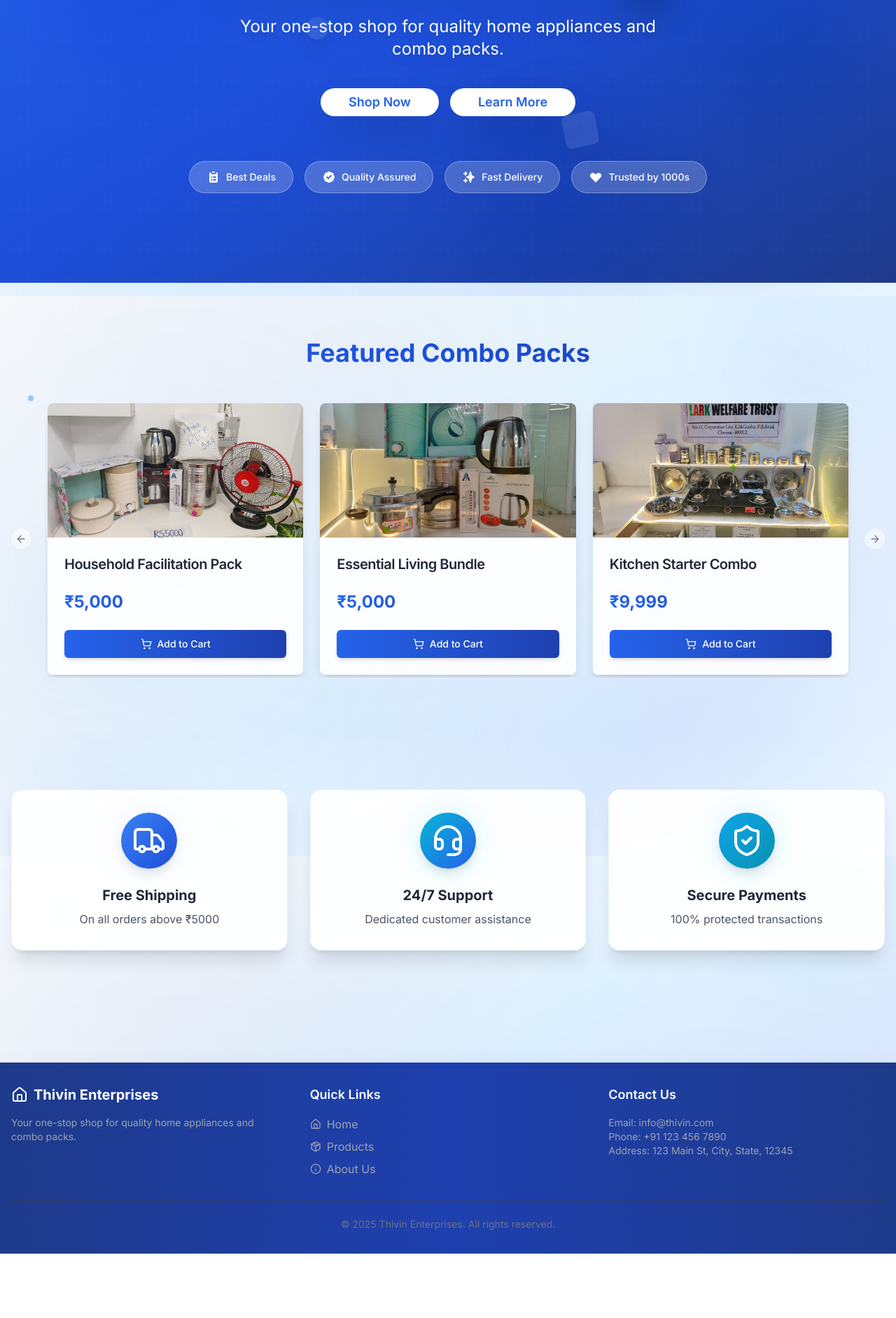
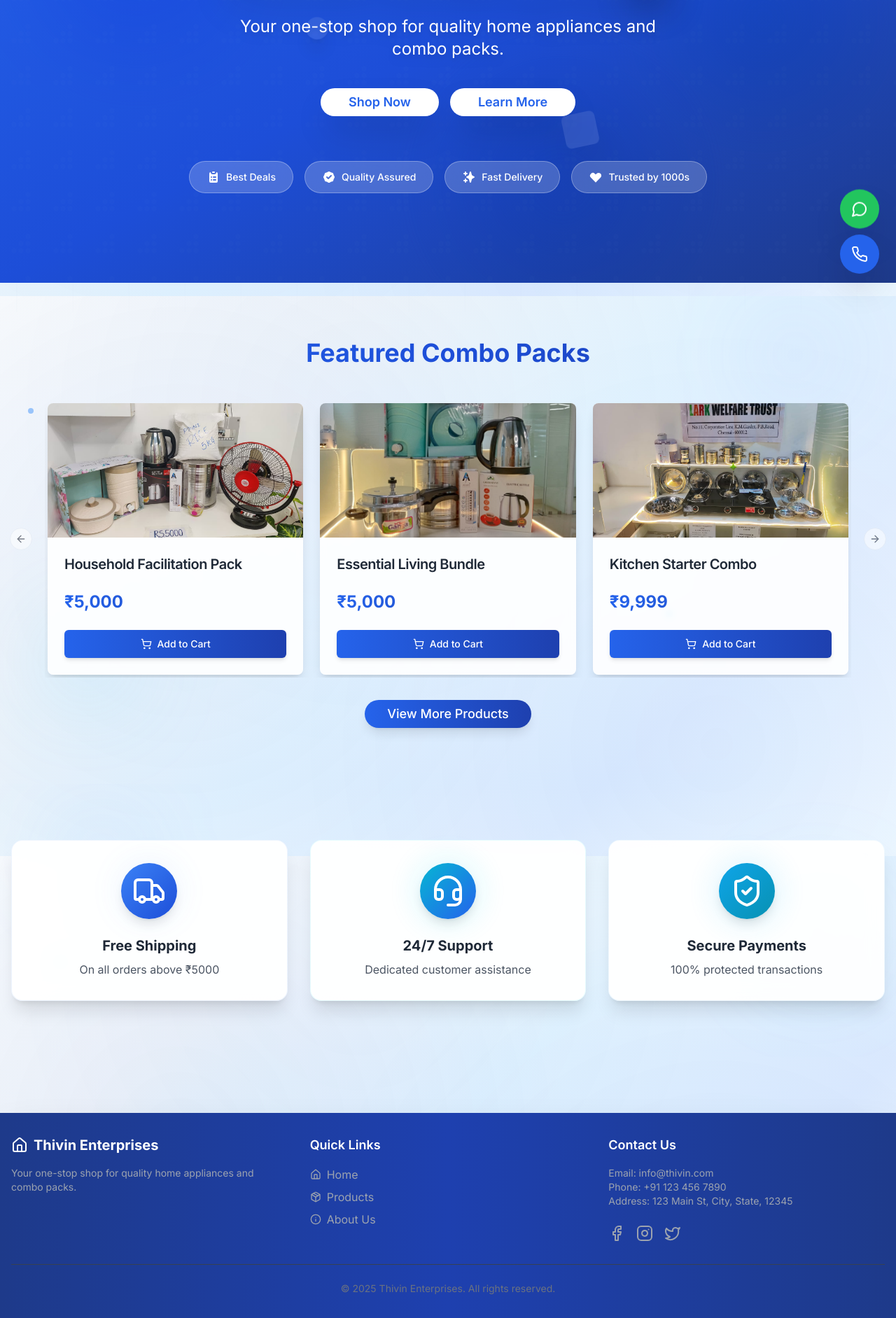
Before and after one commit to kirathrg/thivin-_enterprises, a Next.js app: page / in a window 1280 px wide. Shown: the part 377-2260 px from the top of the page at 70% size. Before the commit the page ends 2168 px from the top, so only its background shows below. Built offline with nearby package versions, Linux system fonts and the light colour scheme.

Commit message:
call integration

```diff
--- a/src/components/Footer.tsx
+++ b/src/components/Footer.tsx
@@ -2,7 +2,7 @@
 
 import React from "react";
 import Link from "next/link";
-import { Home, Package, Info } from "lucide-react";
+import { Home, Package, Info, Facebook, Instagram, Twitter } from "lucide-react";
 
 const Footer = () => {
   const currentYear = new Date().getFullYear();
@@ -44,12 +44,43 @@ const Footer = () => {
             </ul>
           </div>
 
-          {/* Contact Info (Placeholder) */}
+          {/* Contact Info */}
           <div className="flex flex-col items-center md:items-start">
             <h3 className="text-lg font-semibold mb-4">Contact Us</h3>
             <p className="text-gray-400 text-sm">Email: info@thivin.com</p>
             <p className="text-gray-400 text-sm">Phone: +91 123 456 7890</p>
-            <p className="text-gray-400 text-sm">Address: 123 Main St, City, State, 12345</p>
+            <p className="text-gray-400 text-sm mb-4">Address: 123 Main St, City, State, 12345</p>
+
+            {/* Social Media Links */}
+            <div className="flex gap-4 mt-2">
+              <a
+                href="https://facebook.com"
+                target="_blank"
+                rel="noopener noreferrer"
+                className="text-gray-400 hover:text-blue-400 transition-colors"
+                aria-label="Facebook"
+              >
+                <Facebook className="h-6 w-6" />
+              </a>
+              <a
+                href="https://instagram.com"
+                target="_blank"
+                rel="noopener noreferrer"
+                className="text-gray-400 hover:text-pink-400 transition-colors"
+                aria-label="Instagram"
+              >
+                <Instagram className="h-6 w-6" />
+              </a>
+              <a
+                href="https://twitter.com"
+                target="_blank"
+                rel="noopener noreferrer"
+                className="text-gray-400 hover:text-blue-300 transition-colors"
+                aria-label="Twitter"
+              >
+                <Twitter className="h-6 w-6" />
+              </a>
+            </div>
           </div>
         </div>
 
--- a/src/components/Navbar.tsx
+++ b/src/components/Navbar.tsx
@@ -17,7 +17,7 @@ import {
 } from "lucide-react";
 import { Button } from "@/components/ui/button";
 import { Input } from "@/components/ui/input";
-import { Sheet, SheetContent, SheetTrigger } from "@/components/ui/sheet";
+import { Sheet, SheetContent, SheetTrigger, SheetHeader, SheetTitle } from "@/components/ui/sheet";
 import { Badge } from "@/components/ui/badge";
 import { useCart } from "@/context/CartContext";
 import { useAuth } from "@/context/AuthContext";
@@ -137,55 +137,57 @@ const Navbar = () => {
         <Button
           variant="ghost"
           size="icon"
-          className="relative hover:bg-purple-50/50"
+          className="relative hover:bg-blue-50"
           onClick={() => setIsCartDrawerOpen(true)}
         >
-          <ShoppingCart className="h-6 w-6 text-purple-600" />
+          <ShoppingCart className="h-6 w-6 text-blue-600" />
           {cartItemCount > 0 && (
-            <Badge className="absolute -top-2 -right-2 h-5 w-5 flex items-center justify-center rounded-full bg-gradient-to-r from-pink-500 to-red-500 text-white shadow-lg">
+            <Badge className="absolute -top-2 -right-2 h-5 w-5 flex items-center justify-center rounded-full bg-gradient-to-r from-blue-500 to-blue-700 text-white shadow-lg">
               {cartItemCount}
             </Badge>
           )}
         </Button>
         <Sheet>
           <SheetTrigger asChild>
-            <Button variant="ghost" size="icon" className="hover:bg-purple-50/50">
-              <Menu className="h-6 w-6 text-purple-600" />
+            <Button variant="ghost" size="icon" className="hover:bg-blue-50">
+              <Menu className="h-6 w-6 text-blue-600" />
             </Button>
           </SheetTrigger>
-          <SheetContent side="right" className="w-[250px] sm:w-[300px] flex flex-col border-l-4 border-purple-300 bg-gradient-to-b from-white to-purple-50/30">
-            <h2 className="text-xl font-bold bg-gradient-to-r from-indigo-600 to-purple-600 bg-clip-text text-transparent mb-4">Menu</h2>
+          <SheetContent side="right" className="w-[250px] sm:w-[300px] flex flex-col border-l-4 border-blue-300 bg-gradient-to-b from-white to-blue-50/30">
+            <SheetHeader>
+              <SheetTitle className="text-xl font-bold bg-gradient-to-r from-blue-600 via-blue-700 to-blue-800 bg-clip-text text-transparent">Menu</SheetTitle>
+            </SheetHeader>
             <form onSubmit={handleSearchSubmit} className="flex flex-col gap-2">
               <Input
                 type="text"
                 placeholder="Search..."
-                className="w-full focus-visible:ring-purple-600 border-purple-200"
+                className="w-full focus-visible:ring-blue-600 border-blue-200"
                 value={searchQuery}
                 onChange={(e) => setSearchQuery(e.target.value)}
               />
-              <Button type="submit" className="w-full bg-gradient-to-r from-indigo-600 to-purple-600 hover:from-indigo-700 hover:to-purple-700 text-white flex items-center gap-2 justify-center">
+              <Button type="submit" className="w-full bg-gradient-to-r from-blue-600 to-blue-800 hover:from-blue-700 hover:to-blue-900 text-white flex items-center gap-2 justify-center">
                 <Search className="h-4 w-4" /> Search
               </Button>
             </form>
             <div className="flex flex-col gap-2 mt-4">
-              <Button asChild variant="ghost" className="justify-start text-purple-600 hover:text-purple-700 hover:bg-purple-100/50">
+              <Button asChild variant="ghost" className="justify-start text-blue-600 hover:text-blue-700 hover:bg-blue-50">
                 <Link href="/" className="flex items-center gap-2">
                   <Home className="h-4 w-4" /> Home
                 </Link>
               </Button>
-              <Button asChild variant="ghost" className="justify-start text-purple-600 hover:text-purple-700 hover:bg-purple-100/50">
+              <Button asChild variant="ghost" className="justify-start text-blue-600 hover:text-blue-700 hover:bg-blue-50">
                 <Link href="/products" className="flex items-center gap-2">
                   <Package className="h-4 w-4" /> Products
                 </Link>
               </Button>
-              <Button asChild variant="ghost" className="justify-start text-purple-600 hover:text-purple-700 hover:bg-purple-100/50">
+              <Button asChild variant="ghost" className="justify-start text-blue-600 hover:text-blue-700 hover:bg-blue-50">
                 <Link href="/about-us" className="flex items-center gap-2">
                   <Info className="h-4 w-4" /> About Us
                 </Link>
               </Button>
               {isAuthenticated ? (
                 <>
-                  <Button asChild variant="ghost" className="justify-start text-purple-600 hover:text-purple-700 hover:bg-purple-100/50">
+                  <Button asChild variant="ghost" className="justify-start text-blue-600 hover:text-blue-700 hover:bg-blue-50">
                     <Link href="/profile" className="flex items-center gap-2">
                       <UserRoundCog className="h-4 w-4" /> Profile
                     </Link>
@@ -202,7 +204,7 @@ const Navbar = () => {
                 <Button
                   variant="ghost"
                   onClick={() => setIsAuthModalOpen(true)}
-                  className="justify-start text-purple-600 hover:text-purple-700 hover:bg-purple-100/50"
+                  className="justify-start text-blue-600 hover:text-blue-700 hover:bg-blue-50"
                 >
                   <LogIn className="h-4 w-4 mr-2" /> Login / Sign Up
                 </Button>
--- a/src/views/Index.tsx
+++ b/src/views/Index.tsx
@@ -6,7 +6,7 @@ import Link from "next/link";
 import { products } from "@/data/products";
 import ProductCard from "@/components/ProductCard"; // Keep ProductCard for individual use if needed, but not directly in the grid
 import ProductCarousel from "@/components/ProductCarousel"; // Import the new ProductCarousel
-import { Truck, Headset, ShieldCheck } from "lucide-react";
+import { Truck, Headset, ShieldCheck, Phone, MessageCircle } from "lucide-react";
 import React from "react";
 
 const Index = () => {
@@ -110,6 +110,11 @@ const Index = () => {
           <div className="animate-[slideUp_0.8s_ease-out]" style={{animationDelay: '0.2s'}}>
             <ProductCarousel products={products} /> {/* Use the ProductCarousel here */}
           </div>
+          <div className="flex justify-center mt-8 animate-fade-in" style={{animationDelay: '0.4s'}}>
+            <Button asChild className="bg-gradient-to-r from-blue-600 to-blue-800 hover:from-blue-700 hover:to-blue-900 text-white px-8 py-3 text-lg rounded-full shadow-lg hover:shadow-xl transition-all hover:scale-105">
+              <Link href="/products">View More Products</Link>
+            </Button>
+          </div>
         </div>
       </section>
 
@@ -162,6 +167,29 @@ const Index = () => {
       </section>
 
       <MadeWithDyad />
+
+      {/* Floating Contact Buttons */}
+      <div className="fixed bottom-6 right-6 flex flex-col gap-4 z-50">
+        {/* WhatsApp Button */}
+        <a
+          href="https://wa.me/911234567890"
+          target="_blank"
+          rel="noopener noreferrer"
+          className="group bg-green-500 hover:bg-green-600 text-white p-4 rounded-full shadow-2xl transition-all hover:scale-110 animate-[float_3s_ease-in-out_infinite]"
+          aria-label="Contact on WhatsApp"
+        >
+          <MessageCircle className="h-6 w-6" />
+        </a>
+
+        {/* Call Button */}
+        <a
+          href="tel:+911234567890"
+          className="group bg-blue-600 hover:bg-blue-700 text-white p-4 rounded-full shadow-2xl transition-all hover:scale-110 animate-[float_3s_ease-in-out_infinite_0.5s]"
+          aria-label="Call us"
+        >
+          <Phone className="h-6 w-6" />
+        </a>
+      </div>
     </div>
   );
 };
```
